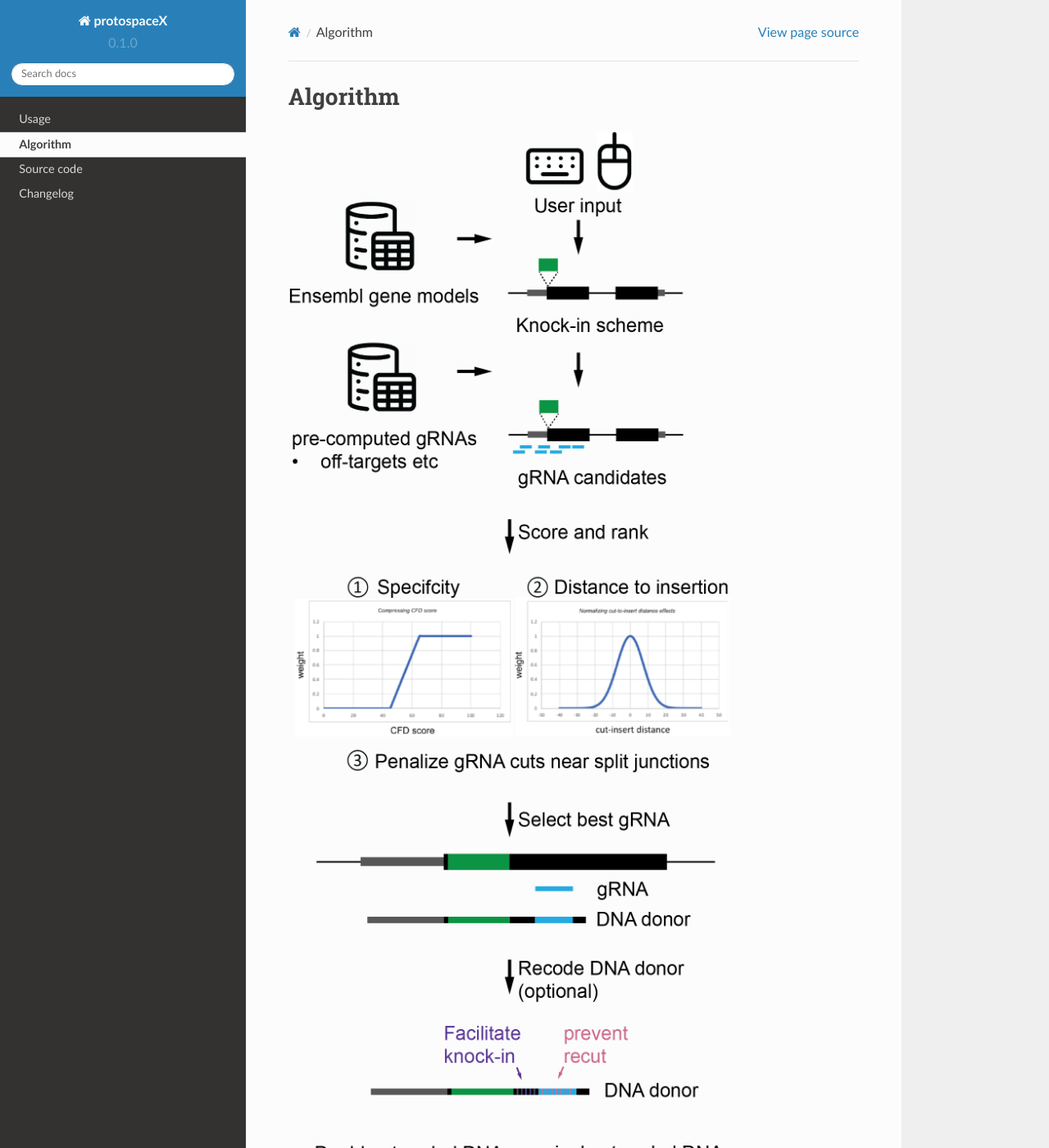
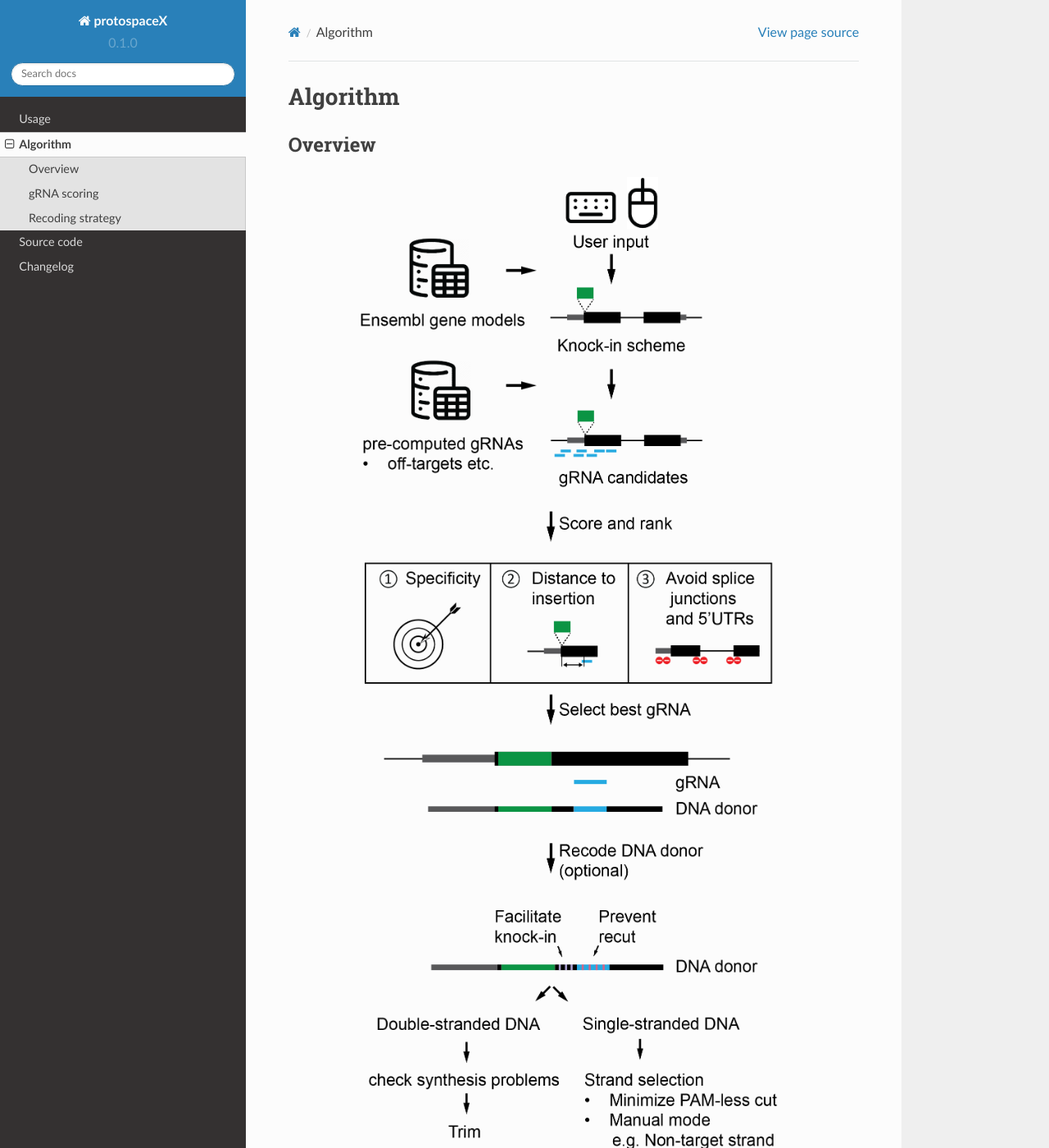
Before and after one commit to duopeng/protoSpaceJAM-readthedocs, a Sphinx documentation site: the page built from docs/source/algorithm.rst, in a window 1280 px wide and 1400 px high. Shown: the whole window at 82% size. Built offline with Sphinx 7.4.7 and the Read the Docs theme 2.0.0, drawn with Linux system fonts in a browser that asks for light colours; some of the changed text lies outside the part shown.

Commit message:
add gRNA scoring and recoding strategy

```diff
--- a/docs/source/algorithm.rst
+++ b/docs/source/algorithm.rst
@@ -1,10 +1,28 @@
 Algorithm
 =========
 
+Overview
+--------
+
 .. figure:: /_static/images/Algorithm.png
+   :width: 75%
+   :align: center
+   :alt: Algorithm_overview
+
+gRNA scoring
+------------
+.. figure:: /_static/images/gRNA.png
    :width: 100%
    :align: center
-   :alt: Algorithm
+   :alt: gRNA_scoring
+
+
+Recoding strategy
+-----------------
+.. figure:: /_static/images/recode.png
+   :width: 100%
+   :align: center
+   :alt: Recode_stragety
 
 
 .. autosummary::
```
Also changed, not shown: docs/source/_static/images/Algorithm.png, docs/source/_static/images/gRNA.png (added), docs/source/_static/images/recode.png (added).
